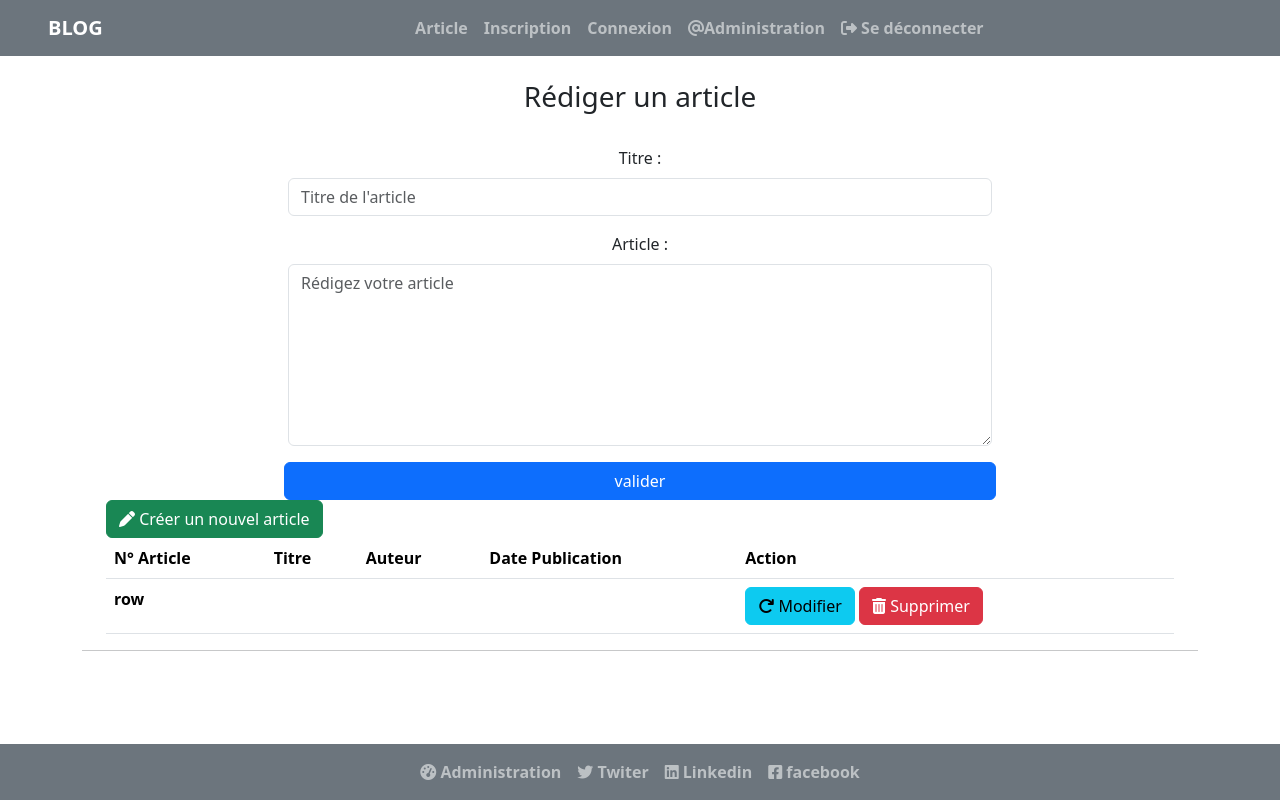
After one commit to davidg-34/blog-oc, a PHP site: template src/templates/administration.html.twig in a window 1280 px wide. The commit adds this page. Run offline with PHP 8.4, Linux system fonts and the light colour scheme; the template is opened without the code that fills it, so the values that code supplies are empty; some libraries are stand-ins or nearby versions.

Commit message:
add logout

```diff
--- a/src/Request.php
+++ b/src/Request.php
@@ -1,11 +1,14 @@
 <?php
 
 namespace App;
+
+// gère les requêtes des formulaires via les variables globales GET et POST
 
 class Request
 {
     private ?array $params = [];
 
+    // Méthode qui récupère et filtre les valeurs des variables GET et POST en sortie de formulaire
     public function __construct()
     {
         $safeGet = filter_input_array(INPUT_GET);
--- /dev/null
+++ b/src/templates/administration.html.twig
@@ -0,0 +1,91 @@
+{# Appel du layout de la page #}
+{% extends 'base.html.twig' %}
+
+{% block title %}Administration{% endblock %}
+
+{% block content %}
+
+<div class="container {# text-center #} ">
+
+  <h1 >{{title}}</h1>
+
+  {# <div class="container">
+        <div class="justify-content-center ">
+            <h1>Administration :</h1>
+
+        </div>
+  </div> #}
+
+    <div class="container text-center">
+
+
+        <form action="/blogMvc/administration" method="post" class="">
+          <h3 >Rédiger un article</h3>
+          <br>
+
+          <div class="row d-flex justify-content-center">
+
+            <div class="mb-3 col-8">
+              <label for="title" class="form-label" class="col-4">Titre :</label>
+              <div class="">
+                <input type="text" name="title" class="form-control required" id="title" placeholder="Titre de l'article">
+              </div>
+            </div>
+
+            <div class="mb-3 col-8">
+              <label for="content" class="form-label required">Article :</label>
+              <div class="">
+                <textarea name="content" class="form-control required" id="content" rows="7" cols="30" placeholder="Rédigez votre article"></textarea>
+              </div>
+            </div>
+
+            <div>
+              <input type="submit" class="btn btn-primary px-4 col-8" value="valider">
+            </div>
+
+          </div>
+
+        </form>
+
+    </div>
+
+    <div class="container">
+
+      <a href="/blogMvc/administration/" <button type="button" class="btn btn-success operation"><i class="fas fa-pen"></i> Créer un nouvel article</a>
+
+      <table class="table">
+
+        <thead>
+          <tr>
+            <th scope="col">N° Article</th>
+            <th scope="col">Titre</th>
+            <th scope="col">Auteur</th>
+            <th scope="col">Date Publication</th>
+            <th scope="col">Action</th>
+          </tr>
+        </thead>
+
+        <tbody>
+          <tr>
+            <th scope="row">row</th>
+            <td></td>
+            <td></td>
+            <td></td>
+            <td>
+              <a class="btn btn-info operation" href="admin/resetPassword/"><i class="fas fa-redo"></i> Modifier</a>
+              <a class="btn btn-danger operation" href="admin/deleteUser/"><i class="fas fa-trash-alt"></i> Supprimer</a>
+            </td>
+          </tr>
+        </tbody>
+
+      </table>
+
+    </div>
+
+</div>
+
+
+
+{# </div> #}
+
+{% endblock %}
--- a/src/templates/base.html.twig
+++ b/src/templates/base.html.twig
@@ -15,29 +15,31 @@
     <body>
 
     <nav class="navbar navbar-expand-md navbar-dark bg-secondary mb-4">
-    <a class="navbar-brand ms-5 fw-bold" href="#">BLOG</a>
+    <a class="navbar-brand ms-5 fw-bold" href="{{ ('/blogMvc/') }}">BLOG</a>
 
 
     <div class="collapse navbar-collapse fw-bold justify-content-center" id="navbarsExampleDefault">
       <ul class="navbar-nav mr-auto ">
 
-      <li class="nav-item">
-  <a class="nav-link" href="/arte14/bureau/admin.php">Administration </a>
-  </li>
+        {% if userId == true %}
+                <li style="color: blue{# var(--clr-grey) #}">Bonjour <span style="font-weight: 600;">{{ user.email }}</span> !</li>
+        {% endif %}
 
         <li class="nav-item">
-            <a class="nav-link " href="{{ ('blogMvc') }}">Article </a>
+            <a class="nav-link " href="{{ ('/blogMvc/') }}">Article </a>
         </li>
         <li class="nav-item">
-            <a class="nav-link " href="{{ ('register') }}">Inscription </a>
+            <a class="nav-link " href="{{ ('/blogMvc/register') }}">Inscription </a>
         </li>
         <li class="nav-item">
-            <a class="nav-link " href="{{ ('login') }}">Connexion </a>
+            <a class="nav-link " href="{{ ('/blogMvc/login') }}">Connexion </a>
         </li>
         <li class="nav-item">
-            <a class="nav-link" href="{{ ('login') }}">Administration </a>
+            <a class="nav-link" href="{{ ('/blogMvc/administration') }}"><i class="fas fa-at"></i>Administration </a>
         </li>
-      </ul>
+        <li class="nav-item">
+            <a class="nav-link" href="{{ ('/blogMvc/logout') }}"><i class="fas fa-sign-out-alt"></i> Se déconnecter </a>
+        </li>
     </div>
   </nav>
 
@@ -48,13 +50,13 @@
   <div>
 
   <hr>
-  <footer>
+  <footer class="fixed-bottom z-index-n1">
   <nav class="navbar navbar-expand-md navbar-dark bg-secondary  ">
 
     <div class="collapse navbar-collapse justify-content-center" id="navbarsExampleDefault">
       <ul class="navbar-nav fw-bold">
         <li class="nav-item">
-              <a class="nav-link" href="#"><i class="fas fa-tachometer-alt"></i> Administration </a>
+              <a class="nav-link" href="{{ ('/blogMvc/administration') }}"><i class="fas fa-tachometer-alt"></i> Administration </a>
           <li class="nav-item">
               <a class="nav-link" href="#"><i class="fab fa-twitter"></i> Twiter </a>
           <li class="nav-item">
@@ -75,13 +77,3 @@
   </body>
 
 </html>
-
-{# <img src="//placehold.it/60x30" class="ms-4" width="60" alt="Logo"> #}
-
-{# <div class="collapse navbar-collapse row gx-8" id="navbarsExampleDefault">
-      <ul class="navbar-nav mr-auto mx-auto ">
-        <?= nav_item('/blog/index.php', 'Accueil'); ?>
-        <?= nav_item('/blog/users.php', 'Utilisateurs'); ?>
-        <?= nav_item('/blog/posts.php', 'Articles'); ?>
-      </ul>
-</div> #}
```
Also changed, not shown: index.php (+20 -5 lines), src/Controllers/AdminController.php (added, +18 -0 lines), src/Controllers/LoginController.php (+19 -2 lines), src/Controllers/LogoutController.php (added, +20 -0 lines), src/Controllers/PostsController.php (+21 -28 lines), src/Controllers/RegisterController.php (+2 -6 lines), src/Logout.php (added, +21 -0 lines), src/Models/Post.php (+16 -8 lines), src/Models/User.php (+8 -1 lines), src/Session.php (+12 -1 lines), src/templates/home.html.twig (+7 -3 lines), src/templates/login.html.twig (+10 -10 lines), src/templates/post.html.twig (+9 -10 lines), src/templates/register.html.twig (+7 -11 lines), 1 more files.
